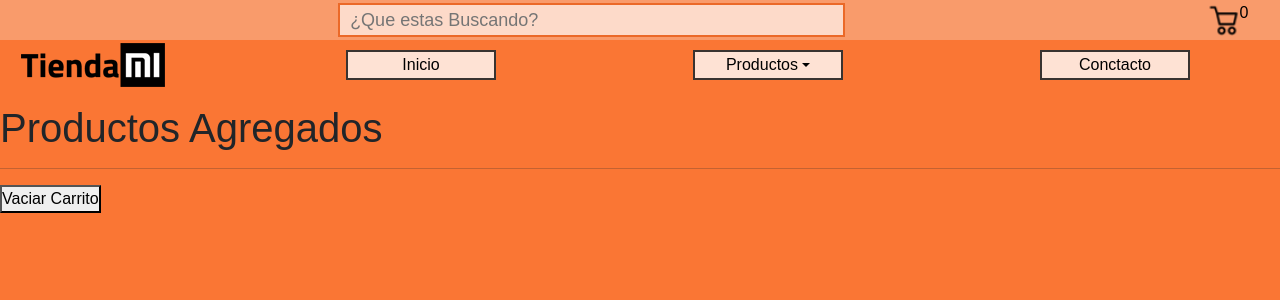
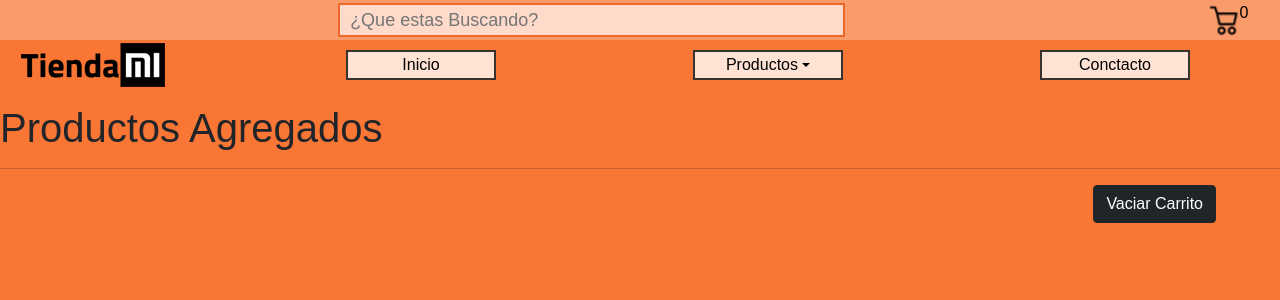
Before and after one commit to jonasghos/Tienda-Xiaomi, a React (Create React App) app: page /cart in a window 1280 px wide. Shown: the top 300 px of the page. Built offline with nearby package versions, Linux system fonts and the light colour scheme.

Commit message:
Optimizo codigo del componente CartView

```diff
--- a/src/App.css
+++ b/src/App.css
@@ -195,6 +195,16 @@ form {
   border-radius: 10px;
   margin-left: auto;
   margin-right: auto;
+  margin-bottom: 5px;
+}
+.btn-remove{
+  width: 90%;
+  margin-left: auto;
+  margin-right: auto;
+  display: flex;
+  justify-content: right;
+  margin-top: 15px;
+
 }
 @keyframes App-logo-spin {
   from {
--- a/src/components/cartView/CartView.js
+++ b/src/components/cartView/CartView.js
@@ -3,7 +3,7 @@ import { CartContext } from '../cartContext/CartContext'
 
 export const CartView = () => {
 
-    const {cart} = useContext(CartContext)
+    const {cart, clearCart} = useContext(CartContext)
     return (
         <div className = "cart-conatiner">
             <h1>Productos Agregados</h1>
@@ -21,8 +21,8 @@ export const CartView = () => {
                     )
                 }
             </section>
-            <div>
-                <button>Vaciar Carrito</button>
+            <div className="btn-remove">
+                <button type= "button" className= "btn btn-dark" onClick = {clearCart}>Vaciar Carrito</button>
             </div>
         </div>
     )
```
